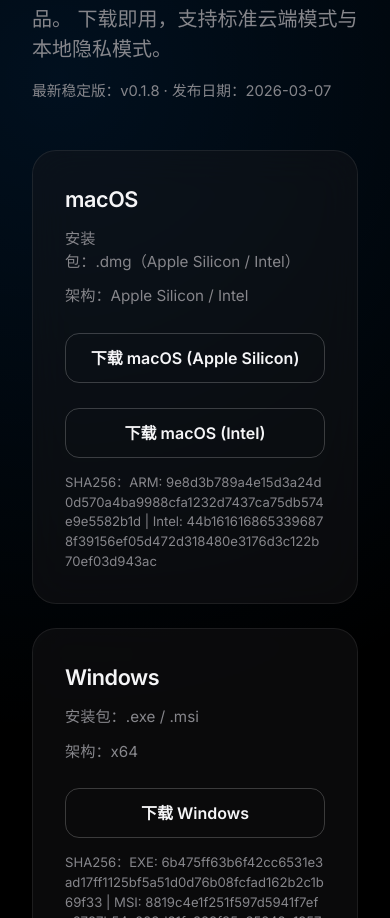
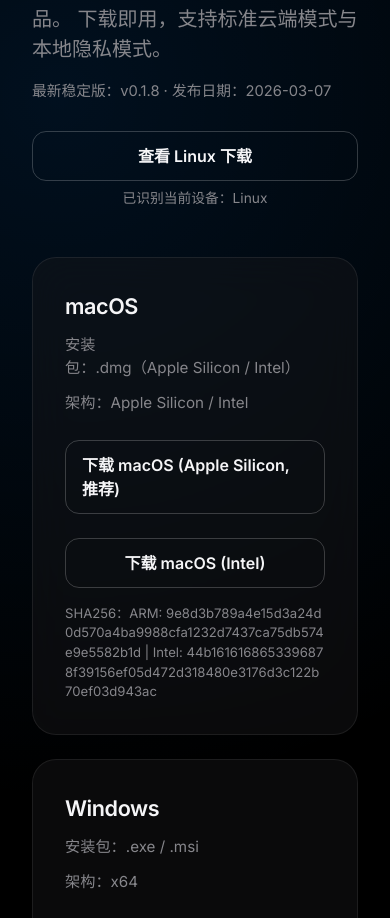
Before and after one commit to ailovem/Aria, a React (Vite) app in the folder apps/website/: page / in a window 390 px wide. Shown: the part 1369-2287 px from the top of the page. Built offline with nearby package versions, Linux system fonts and the light colour scheme; no server answers.

Commit message:
website: auto-detect client platform and recommend default installer

```diff
--- a/apps/website/src/components/DownloadHub.css
+++ b/apps/website/src/components/DownloadHub.css
@@ -14,6 +14,33 @@
     margin-top: 0.9rem;
     color: var(--text-secondary);
     font-size: 0.92rem;
+}
+
+.smart-download {
+    margin-top: 1rem;
+    display: flex;
+    flex-direction: column;
+    align-items: center;
+    gap: 0.45rem;
+}
+
+.smart-download-button {
+    min-width: 260px;
+}
+
+.smart-download-alt {
+    color: var(--accent-cyan);
+    text-decoration: none;
+    font-size: 0.9rem;
+}
+
+.smart-download-alt:hover {
+    text-decoration: underline;
+}
+
+.smart-download-note {
+    color: var(--text-secondary);
+    font-size: 0.86rem;
 }
 
 .download-card {
@@ -82,4 +109,9 @@
     .download-grid {
         grid-template-columns: 1fr;
     }
+
+    .smart-download-button {
+        width: 100%;
+        min-width: 0;
+    }
 }
--- a/apps/website/src/components/DownloadHub.jsx
+++ b/apps/website/src/components/DownloadHub.jsx
@@ -28,8 +28,63 @@
   }
 };
 
+const detectClientInfoSync = () => {
+  if (typeof window === 'undefined' || typeof navigator === 'undefined') {
+    return { os: 'unknown', arch: 'unknown' };
+  }
+
+  const ua = (navigator.userAgent || '').toLowerCase();
+  const platform = (navigator.platform || '').toLowerCase();
+  const hintText = `${ua} ${platform}`;
+
+  let os = 'unknown';
+  if (hintText.includes('windows') || platform.startsWith('win')) {
+    os = 'windows';
+  } else if (hintText.includes('macintosh') || hintText.includes('mac os') || platform.includes('mac')) {
+    os = 'macos';
+  } else if (hintText.includes('linux') || platform.includes('linux') || hintText.includes('x11')) {
+    os = 'linux';
+  }
+
+  let arch = 'unknown';
+  if (hintText.includes('aarch64') || hintText.includes('arm64') || hintText.includes(' arm ')) {
+    arch = 'arm64';
+  } else if (
+    hintText.includes('x86_64') ||
+    hintText.includes('amd64') ||
+    hintText.includes('wow64') ||
+    hintText.includes('win64') ||
+    hintText.includes('x64') ||
+    hintText.includes('intel')
+  ) {
+    arch = 'x64';
+  }
+
+  return { os, arch };
+};
+
+const formatClientLabel = (clientInfo) => {
+  if (clientInfo.os === 'windows') {
+    return 'Windows';
+  }
+  if (clientInfo.os === 'linux') {
+    return 'Linux';
+  }
+  if (clientInfo.os === 'macos') {
+    if (clientInfo.arch === 'x64') {
+      return 'macOS Intel';
+    }
+    if (clientInfo.arch === 'arm64') {
+      return 'macOS Apple Silicon';
+    }
+    return 'macOS';
+  }
+  return '未知系统';
+};
+
 const DownloadHub = () => {
   const [releaseInfo, setReleaseInfo] = useState(DEFAULT_RELEASE_INFO);
+  const [clientInfo, setClientInfo] = useState({ os: 'unknown', arch: 'unknown' });
 
   useEffect(() => {
     let active = true;
@@ -56,16 +111,124 @@
     };
   }, []);
 
+  useEffect(() => {
+    const detected = detectClientInfoSync();
+    setClientInfo(detected);
+
+    if (
+      typeof navigator !== 'undefined' &&
+      navigator.userAgentData &&
+      typeof navigator.userAgentData.getHighEntropyValues === 'function'
+    ) {
+      navigator.userAgentData
+        .getHighEntropyValues(['architecture', 'platform'])
+        .then((highEntropy) => {
+          const osRaw = (highEntropy.platform || '').toLowerCase();
+          const archRaw = (highEntropy.architecture || '').toLowerCase();
+          const next = { ...detected };
+
+          if (osRaw.includes('windows')) {
+            next.os = 'windows';
+          } else if (osRaw.includes('mac')) {
+            next.os = 'macos';
+          } else if (osRaw.includes('linux')) {
+            next.os = 'linux';
+          }
+
+          if (archRaw.includes('arm')) {
+            next.arch = 'arm64';
+          } else if (archRaw.includes('x86') || archRaw.includes('x64') || archRaw.includes('amd')) {
+            next.arch = 'x64';
+          }
+
+          setClientInfo(next);
+        })
+        .catch(() => {
+          // keep sync detection fallback
+        });
+    }
+  }, []);
+
+  const smartDownload = useMemo(() => {
+    const macArmUrl = releaseInfo.downloads?.macos?.url || '#';
+    const macIntelUrl = releaseInfo.downloads?.macos?.intelUrl || '';
+    const windowsUrl = releaseInfo.downloads?.windows?.url || '#';
+    const linuxUrl = releaseInfo.downloads?.linux?.url || '#';
+
+    if (clientInfo.os === 'windows') {
+      return {
+        href: windowsUrl,
+        label: '一键下载 Windows（推荐）',
+        note: '已识别当前设备：Windows',
+        backupHref: '',
+        backupLabel: ''
+      };
+    }
+
+    if (clientInfo.os === 'linux') {
+      return {
+        href: linuxUrl,
+        label: '查看 Linux 下载',
+        note: '已识别当前设备：Linux',
+        backupHref: '',
+        backupLabel: ''
+      };
+    }
+
+    if (clientInfo.os === 'macos') {
+      if (clientInfo.arch === 'x64' && macIntelUrl) {
+        return {
+          href: macIntelUrl,
+          label: '一键下载 macOS Intel（推荐）',
+          note: '已识别当前设备：macOS Intel',
+          backupHref: macArmUrl,
+          backupLabel: 'Apple Silicon 包'
+        };
+      }
+
+      return {
+        href: macArmUrl,
+        label: '一键下载 macOS Apple Silicon（推荐）',
+        note:
+          clientInfo.arch === 'arm64'
+            ? '已识别当前设备：macOS Apple Silicon'
+            : '已识别当前设备：macOS，默认推荐 Apple Silicon',
+        backupHref: macIntelUrl,
+        backupLabel: macIntelUrl ? 'Intel 包' : ''
+      };
+    }
+
+    return {
+      href: windowsUrl,
+      label: '一键下载（推荐）',
+      note: `已识别当前设备：${formatClientLabel(clientInfo)}，可在下方手动选择`,
+      backupHref: '',
+      backupLabel: ''
+    };
+  }, [releaseInfo, clientInfo]);
+
   const downloadItems = useMemo(() => ([
     {
       key: 'macos',
       platform: 'macOS',
       files: releaseInfo.downloads?.macos?.files || '.dmg（Apple Silicon / Intel）',
       arch: releaseInfo.downloads?.macos?.arch || 'Apple Silicon / Intel',
-      href: releaseInfo.downloads?.macos?.url || '#',
-      secondaryHref: releaseInfo.downloads?.macos?.intelUrl || '',
-      buttonText: '下载 macOS (Apple Silicon)',
-      secondaryButtonText: '下载 macOS (Intel)',
+      href:
+        clientInfo.os === 'macos' && clientInfo.arch === 'x64' && releaseInfo.downloads?.macos?.intelUrl
+          ? releaseInfo.downloads?.macos?.intelUrl
+          : releaseInfo.downloads?.macos?.url || '#',
+      secondaryHref:
+        clientInfo.os === 'macos' && clientInfo.arch === 'x64'
+          ? releaseInfo.downloads?.macos?.url || ''
+          : releaseInfo.downloads?.macos?.intelUrl || '',
+      buttonText:
+        clientInfo.os === 'macos' && clientInfo.arch === 'x64'
+          ? '下载 macOS (Intel, 推荐)'
+          : '下载 macOS (Apple Silicon, 推荐)',
+      secondaryButtonText:
+        clientInfo.os === 'macos' && clientInfo.arch === 'x64'
+          ? '下载 macOS (Apple Silicon)'
+          : '下载 macOS (Intel)',
       checksum: releaseInfo.downloads?.macos?.checksum || 'ARM: 9e8d3b789a4e15d3a24d0d570a4ba9988cfa1232d7437ca75db574e9e5582b1d | Intel: 44b1616168653396878f39156ef05d472d318480e3176d3c122b70ef03d943ac'
     },
     {
@@ -75,7 +238,7 @@
       arch: releaseInfo.downloads?.windows?.arch || 'x64',
       href: releaseInfo.downloads?.windows?.url || '#',
       secondaryHref: '',
-      buttonText: '下载 Windows',
+      buttonText: clientInfo.os === 'windows' ? '下载 Windows (推荐)' : '下载 Windows',
       secondaryButtonText: '',
       checksum: releaseInfo.downloads?.windows?.checksum || 'EXE: 6b475ff63b6f42cc6531e3ad17ff1125bf5a51d0d76b08fcfad162b2c1b69f33 | MSI: 8819c4e1f251f597d5941f7efc6727b54a023d31fe328f35c35248e1957eaa30'
     },
@@ -90,7 +253,7 @@
       secondaryButtonText: '',
       checksum: releaseInfo.downloads?.linux?.checksum || '-'
     }
-  ]), [releaseInfo]);
+  ]), [releaseInfo, clientInfo]);
 
   return (
     <section id="download" className="section download-section">
@@ -104,6 +267,17 @@
           <p className="download-version">
             最新稳定版：{releaseInfo.version} · 发布日期：{releaseInfo.publishedAt}
           </p>
+          <div className="smart-download">
+            <a className="download-button smart-download-button" href={smartDownload.href} target="_blank" rel="noreferrer">
+              {smartDownload.label}
+            </a>
+            {smartDownload.backupHref ? (
+              <a className="smart-download-alt" href={smartDownload.backupHref} target="_blank" rel="noreferrer">
+                或下载 {smartDownload.backupLabel}
+              </a>
+            ) : null}
+            <p className="smart-download-note">{smartDownload.note}</p>
+          </div>
         </div>
 
         <div className="download-grid reveal reveal-delay-2">
```
